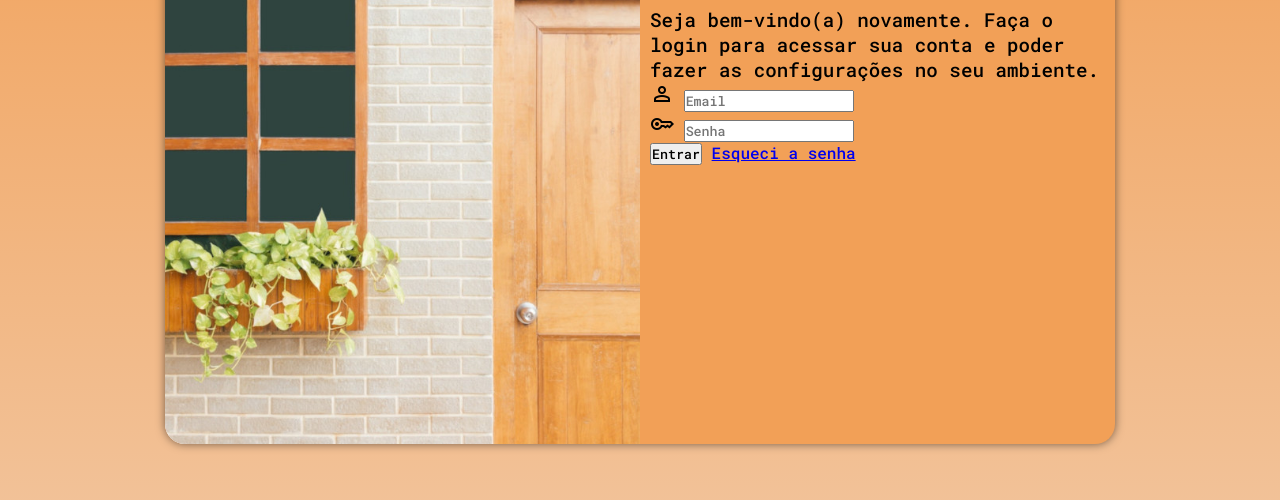
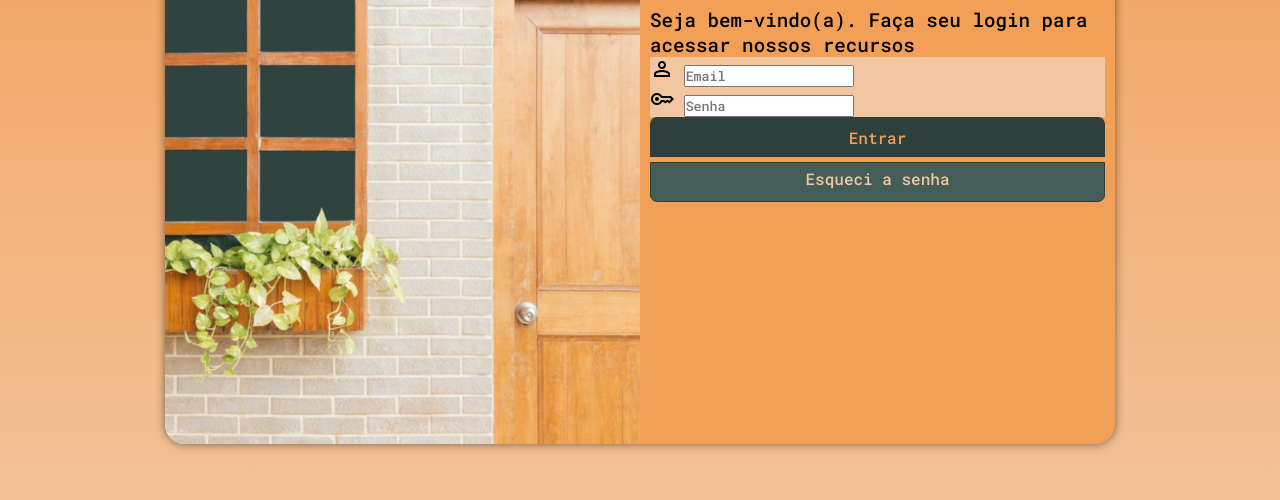
Before and after one commit to Danilo-Vicentin-Silva/Tela-Login, a plain HTML site: page index.html in a window 1280 px wide. Shown: the part 206-706 px from the top of the page. Drawn offline with nearby package versions, Linux system fonts and the light colour scheme.

Commit message:
Perto da finalização

```diff
--- a/index.html
+++ b/index.html
@@ -5,9 +5,9 @@
 		<meta http-equiv="X-UA-Compatible" content="IE=edge" />
 		<meta name="viewport" content="width=device-width, initial-scale=1.0" />
 		<title>Login</title>
-		<link rel="stylesheet" href="/stylesheets/style-mobile.css" />
-		<link rel="stylesheet" href="/stylesheets/style-tablet.css" />
-		<link rel="stylesheet" href="/stylesheets/style-desktop.css" />
+		<link rel="stylesheet" href="./stylesheets/style-mobile.css" />
+		<link rel="stylesheet" href="./stylesheets/style-tablet.css" />
+		<link rel="stylesheet" href="./stylesheets/style-desktop.css" />
 		<link
 			rel="stylesheet"
 			href="https://fonts.googleapis.com/css2?family=Material+Symbols+Outlined:opsz,wght,FILL,GRAD@48,400,0,0" />
@@ -17,18 +17,18 @@
 		<link
 			rel="apple-touch-icon"
 			sizes="180x180"
-			href="/favicons/apple-touch-icon.png" />
+			href="./favicons/apple-touch-icon.png" />
 		<link
 			rel="icon"
 			type="image/png"
 			sizes="32x32"
-			href="/favicons/favicon-32x32.png" />
+			href="./favicons/favicon-32x32.png" />
 		<link
 			rel="icon"
 			type="image/png"
 			sizes="16x16"
-			href="/favicons/favicon-16x16.png" />
-		<link rel="manifest" href="/favicons/site.webmanifest" />
+			href="./favicons/favicon-16x16.png" />
+		<link rel="manifest" href="./favicons/site.webmanifest" />
 	</head>
 	<body>
 		<main>
@@ -37,8 +37,7 @@
 				<div id="formulario">
 					<h1>Login</h1>
 					<p>
-						Seja bem-vindo(a) novamente. Faça o login para acessar sua conta e
-						poder fazer as configurações no seu ambiente.
+						Seja bem-vindo(a). Faça seu login para acessar nossos recursos
 					</p>
 					<form action="login.php" method="post">
 						<div class="campo">
@@ -65,7 +64,7 @@
 						</div>
 						<div>
 							<input type="submit" value="Entrar" />
-							<a href="#">Esqueci a senha</a>
+							<a href="#" class="botao">Esqueci a senha</a>
 						</div>
 					</form>
 				</div>
--- a/stylesheets/style-mobile.css
+++ b/stylesheets/style-mobile.css
@@ -65,3 +65,43 @@ main {
 #formulario p {
     font-size: 0.8em;
 }
+
+.campo {
+    background-color: var(--cor4);
+
+    display: ;
+    width: 100%;
+}
+
+input[type=submit] {
+    color: var(--cor3);
+    background-color: var(--cor0);
+    font-size: 1em;
+
+    border: none;
+    border-radius: 7px 7px 0 0;
+    display: block;
+    width: 100%;
+    height: 40px;
+    cursor: pointer;
+}
+
+input[type=submit]:hover {
+    background-color: #202d2a;
+}
+
+.botao {
+    color: var(--cor4);
+    background-color: #425e57;
+    font-size: 1em;
+    text-align: center;
+    text-decoration: none;
+
+    width: 100%;
+    height: 40px;
+    padding-top: 5px;
+    margin-top: 5px;
+    display: block;
+    border: 1px solid #2D403B;
+    border-radius: 0 0 7px 7px;
+}
--- a/stylesheets/style-tablet.css
+++ b/stylesheets/style-tablet.css
@@ -16,9 +16,9 @@
 	}
 	#imagem {
 		background-position: right center;
-		float: left;
+		float: right;
 		width: 40%;
-		height: 100%;
+		height: 80%;
 	}
 	#login {
 		float: right;
```
